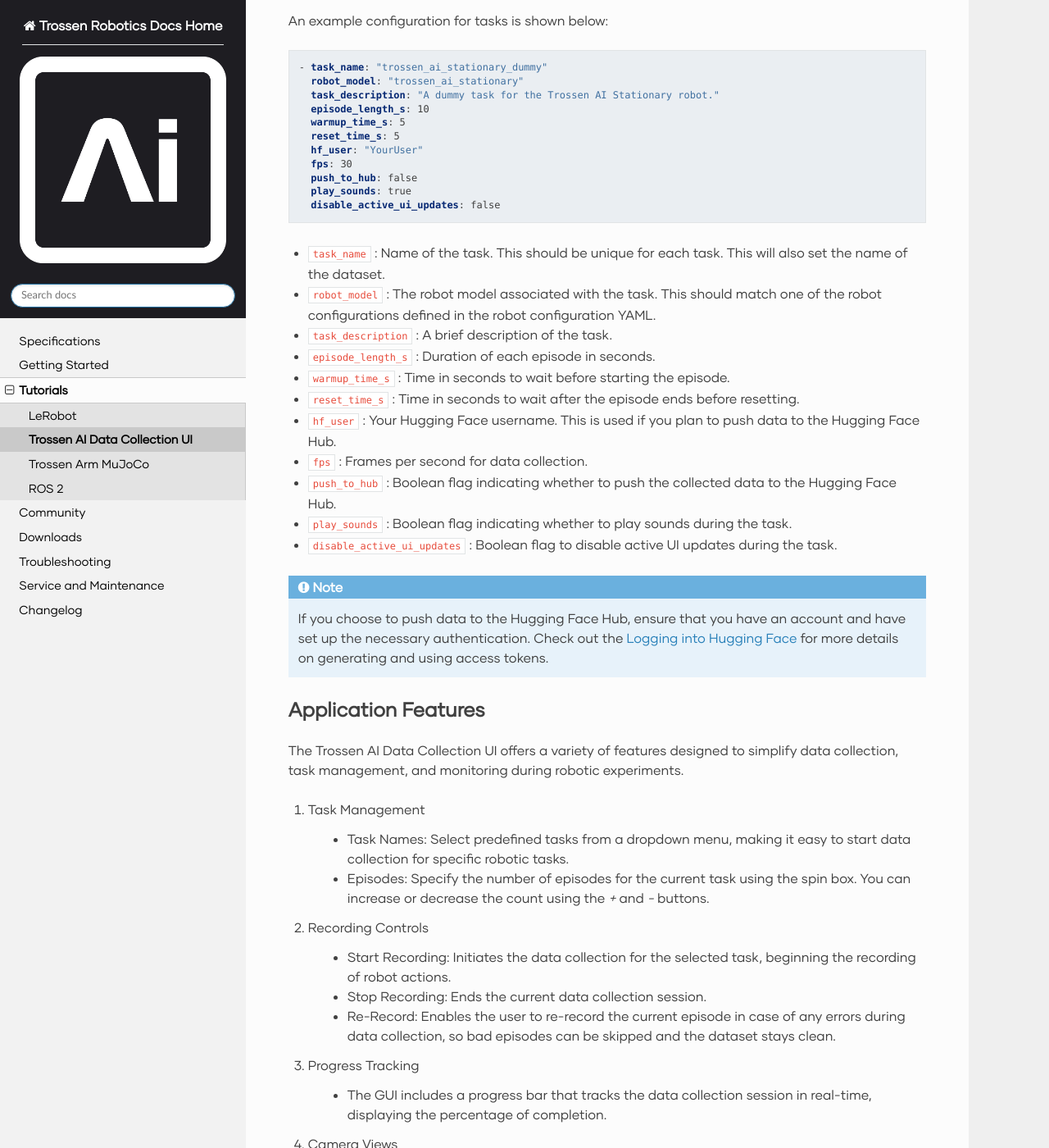
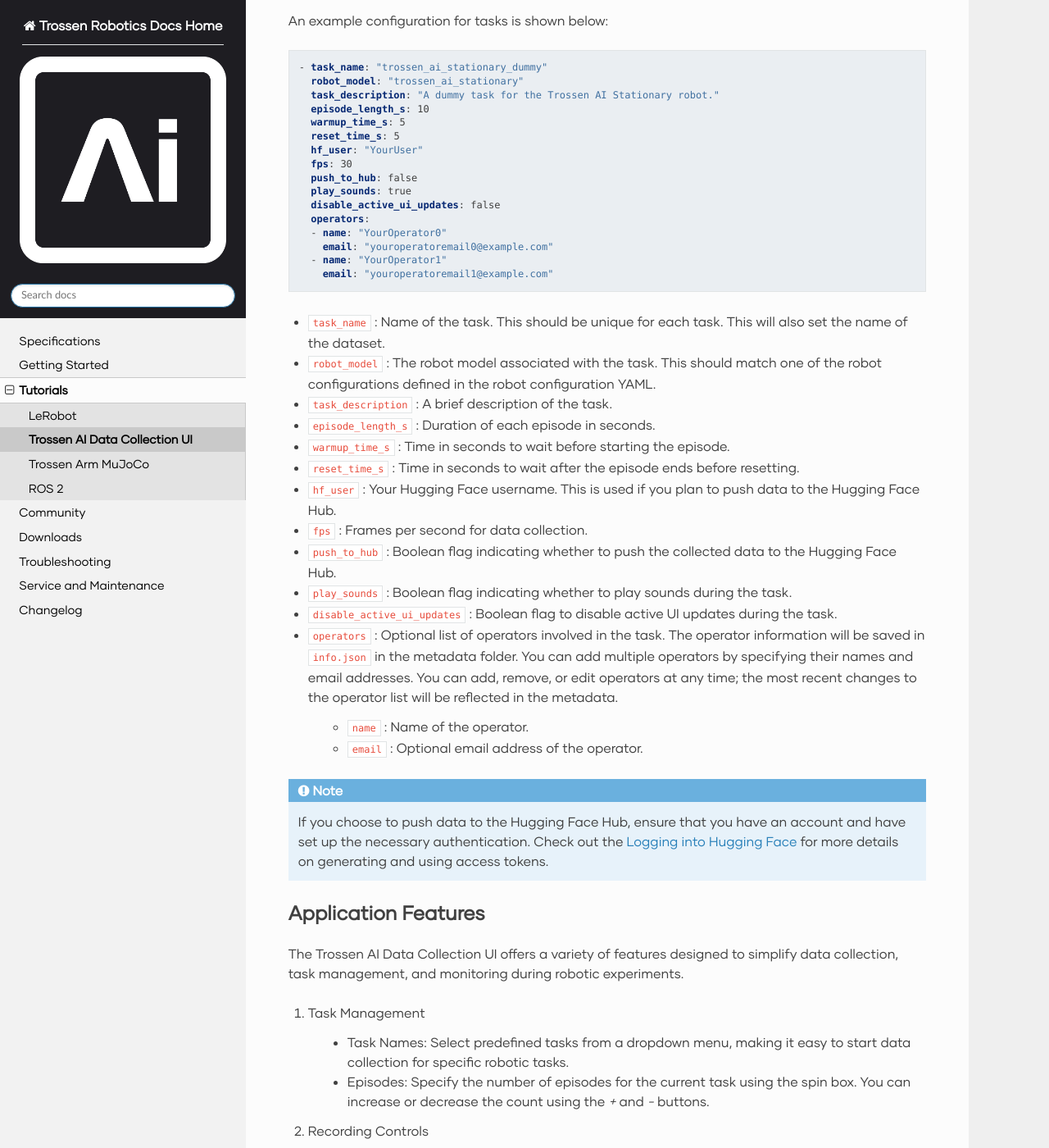
Before and after one commit to TrossenRobotics/trossen_arm, a Sphinx documentation site: the page built from docs/tutorials/trossen_data_collection_ui.rst, in a window 1280 px wide and 1400 px high, scrolled down 5284 px. Shown: the whole window at 82% size. Built offline with Sphinx 7.4.7 and the Read the Docs theme 3.1.0, drawn with Linux system fonts in a browser that asks for light colours; some web fonts are replaced; pages that are not in the unit, such as notebooks, are missing from menus.

Commit message:
Update docs to show how to use operators in metadata (#113)
* update docs to show how to use operators in metadata

* fix reviewed code

* update docs for optional email address

```diff
--- a/docs/tutorials/trossen_data_collection_ui.rst
+++ b/docs/tutorials/trossen_data_collection_ui.rst
@@ -225,7 +225,8 @@ Configuring the Tasks
 The Trossen AI Data Collection UI allows users to configure various tasks for data collection.
 To configure tasks, follow these steps:
 
-#. Launch the application and click on ``Edit`` in the top-left menu. Then select ``Task Configuration``.
+#. Launch the application and click on ``Edit`` in the top-left menu.
+   Then select ``Task Configuration``.
 #. In the ``Task Configuration`` window, you will be able to modify the YAML file that contains all task-specific settings.
 #. Update the relevant fields such as task names, parameters, and other configurations as needed.
 
@@ -244,18 +245,32 @@ An example configuration for tasks is shown below:
       push_to_hub: false
       play_sounds: true
       disable_active_ui_updates: false
+      operators:
+      - name: "YourOperator0"
+        email: "youroperatoremail0@example.com"
+      - name: "YourOperator1"
+        email: "youroperatoremail1@example.com"
 
-- ``task_name`` : Name of the task. This should be unique for each task. This will also set the name of the dataset.
-- ``robot_model`` : The robot model associated with the task. This should match one of the robot configurations defined in the robot configuration YAML.
+- ``task_name`` : Name of the task. This should be unique for each task.
+  This will also set the name of the dataset.
+- ``robot_model`` : The robot model associated with the task.
+  This should match one of the robot configurations defined in the robot configuration YAML.
 - ``task_description`` : A brief description of the task.
 - ``episode_length_s`` : Duration of each episode in seconds.
 - ``warmup_time_s`` : Time in seconds to wait before starting the episode.
 - ``reset_time_s`` : Time in seconds to wait after the episode ends before resetting.
-- ``hf_user`` : Your Hugging Face username. This is used if you plan to push data to the Hugging Face Hub.
+- ``hf_user`` : Your Hugging Face username.
+  This is used if you plan to push data to the Hugging Face Hub.
 - ``fps`` : Frames per second for data collection.
 - ``push_to_hub`` : Boolean flag indicating whether to push the collected data to the Hugging Face Hub.
 - ``play_sounds`` : Boolean flag indicating whether to play sounds during the task.
 - ``disable_active_ui_updates`` : Boolean flag to disable active UI updates during the task.
+- ``operators`` : Optional list of operators involved in the task.
+  The operator information will be saved in ``info.json`` in the metadata folder.
+  You can add multiple operators by specifying their names and email addresses.
+  You can add, remove, or edit operators at any time; the most recent changes to the operator list will be reflected in the metadata.
+    - ``name`` : Name of the operator.
+    - ``email`` : Optional email address of the operator.
 
 .. note::
 
```
